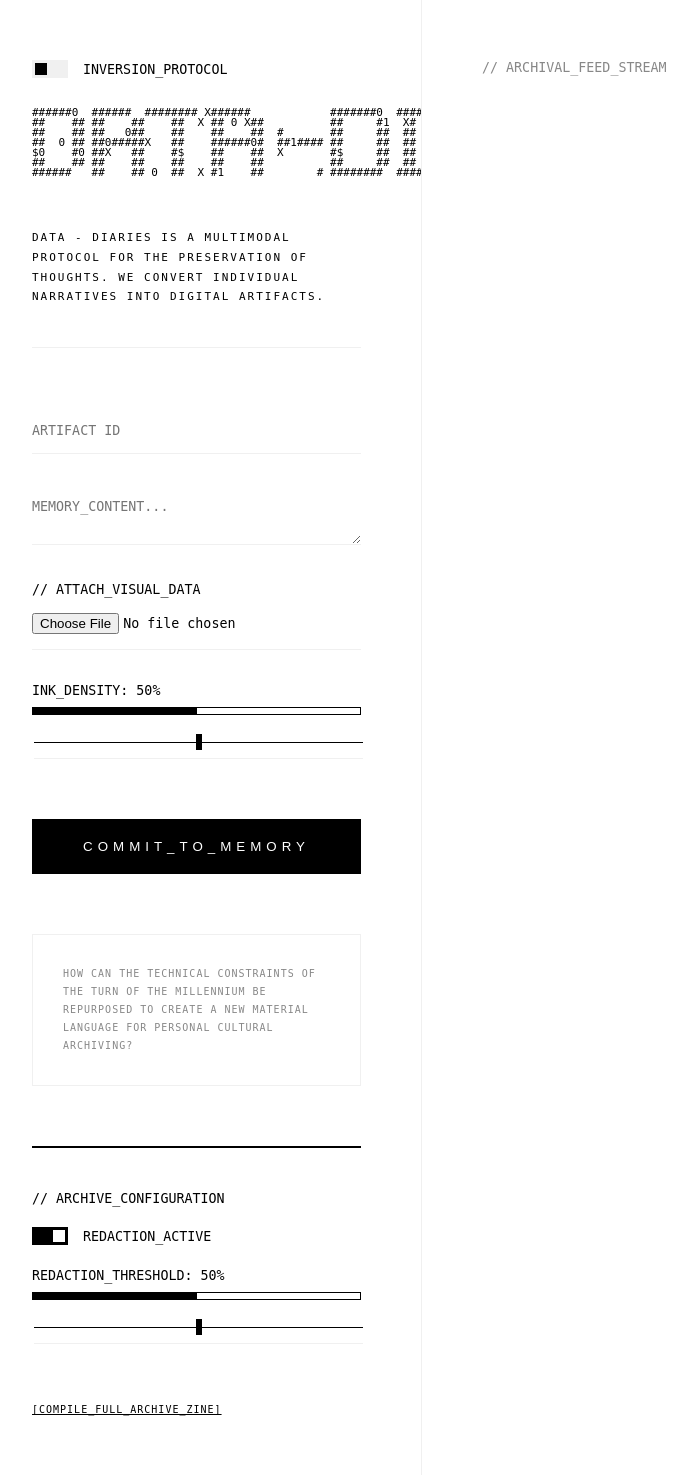
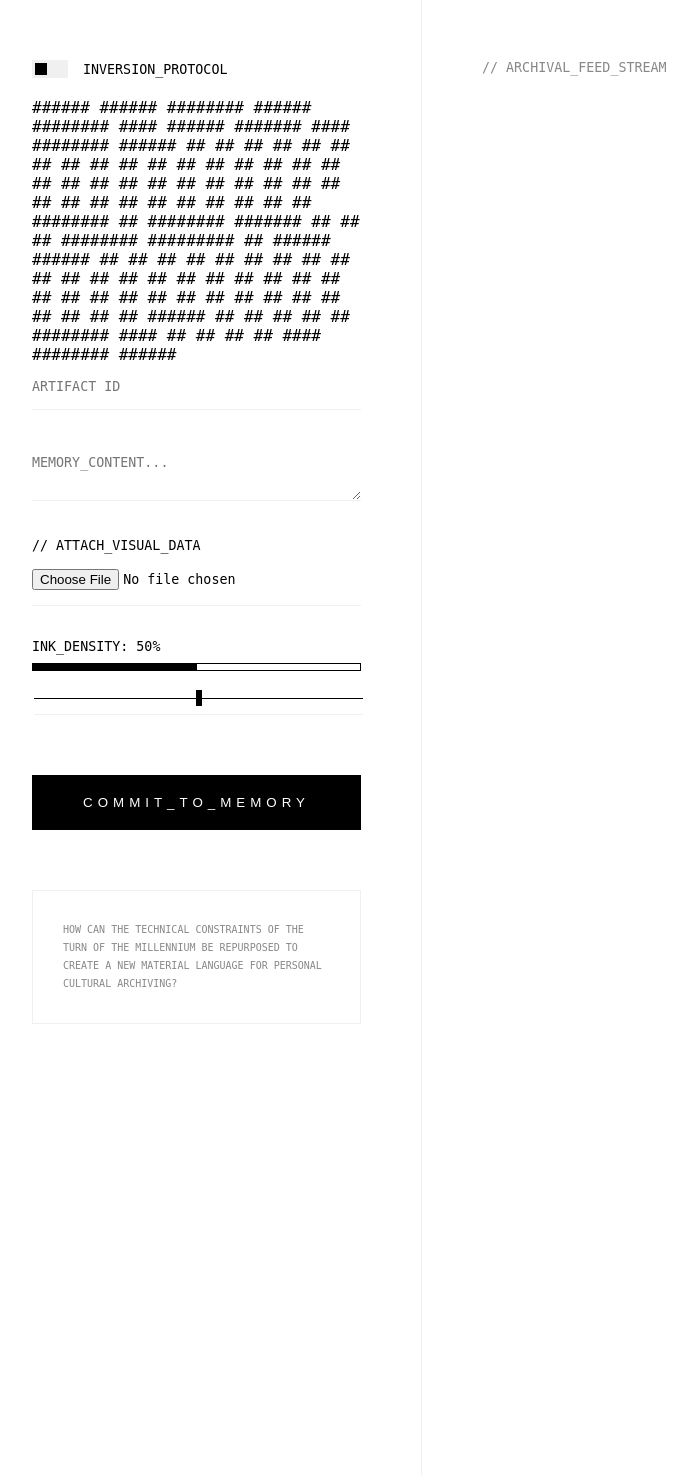
Before and after one commit to billym77/data_diaries, a Flask app: page / in a window 1280 px wide. Shown: the whole page, without its empty margins (28-725 px from the left). Run offline with Flask 3, Linux system fonts and the light colour scheme.

```diff
--- a/templates/index.html
+++ b/templates/index.html
@@ -4,35 +4,18 @@
     <meta charset="UTF-8">
     <title>DATA DIARY // PROTOCOL</title>
     <style>
-        :root { --bg: #ffffff; --fg: #000000; --accent: #f0f0f0; }
-        body.inverted { --bg: #000000; --fg: #ffffff; --accent: #222222; }
+        :root { --bg: #ffffff; --fg: #000; --accent: #f0f0f0; }
+        body.inverted { --bg: #000; --fg: #fff; --accent: #222; }
 
         body {
-            background: var(--bg); color: var(--fg);
-            font-family: 'Andale Mono', monospace;
-            display: grid;
-            grid-template-columns: 450px 1fr; /* HARD BOUNDARY: Protocol vs Feed */
-            margin: 0; padding: 0;
-            text-transform: uppercase; font-weight: 200;
-            transition: background 0.4s; height: 100vh; overflow: hidden;
+            background: var(--bg); color: var(--fg); font-family: 'Andale Mono', monospace;
+            display: grid; grid-template-columns: 450px 1fr; /* HARD BOUNDARY */
+            margin: 0; padding: 0; text-transform: uppercase; transition: background 0.4s; height: 100vh; overflow: hidden;
         }
 
-        #left-protocol {
-            padding: 60px; border-right: 1px solid var(--accent);
-            height: 100vh; overflow-y: auto; box-sizing: border-box;
-            background: var(--bg); z-index: 10;
-        }
+        #left-protocol { padding: 60px; border-right: 1px solid var(--accent); height: 100vh; overflow-y: auto; box-sizing: border-box; background: var(--bg); z-index: 10; }
+        #right-print { padding: 60px; height: 100vh; overflow-y: auto; box-sizing: border-box; background: var(--bg); }
 
-        #right-print {
-            padding: 60px; height: 100vh;
-            overflow-y: auto; box-sizing: border-box;
-            background: var(--bg);
-        }
-
-        #logo-target { white-space: pre; font-size: 11px; line-height: 10px; margin-bottom: 50px; }
-        .manifesto { font-size: 11px; line-height: 1.8; letter-spacing: 2px; margin-bottom: 60px; border-bottom: 1px solid var(--accent); padding-bottom: 40px; }
-
-        /* BRUTALIST SLIDERS */
         .slider-section { margin-bottom: 30px; }
         .visual-level { display: flex; height: 6px; border: 1px solid var(--fg); margin-top: 8px; }
         .level-fill { height: 100%; background: var(--fg); }
@@ -40,13 +23,10 @@
         input[type=range]::-webkit-slider-runnable-track { height: 1px; background: var(--fg); }
         input[type=range]::-webkit-slider-thumb { -webkit-appearance: none; height: 16px; width: 6px; background: var(--fg); margin-top: -8px; border-radius: 0; }
 
-        /* RESEARCH TEXT AREA */
-        .research-question { font-size: 10px; color: #888; line-height: 1.8; letter-spacing: 1px; margin-top: 60px; padding: 30px; border: 0.5px solid var(--accent); }
-
-        /* TOGGLES */
+        .research-question { font-size: 10px; color: #888; line-height: 1.8; margin-top: 60px; padding: 30px; border: 0.5px solid var(--accent); }
         .control-row { display: flex; align-items: center; gap: 15px; margin-bottom: 20px; }
         .switch { position: relative; display: inline-block; width: 36px; height: 18px; }
-        .switch input { opacity: 0; width: 0; height: 0; }
+        .switch input { opacity: 0; }
         .slider { position: absolute; cursor: pointer; top: 0; left: 0; right: 0; bottom: 0; background-color: var(--accent); transition: .4s; }
         .slider:before { position: absolute; content: ""; height: 12px; width: 12px; left: 3px; bottom: 3px; background-color: var(--fg); transition: .4s; }
         input:checked + .slider { background-color: var(--fg); }
@@ -57,64 +37,32 @@
 
         input, textarea { background: transparent; color: var(--fg); border: none; border-bottom: 1px solid var(--accent); width: 100%; margin-bottom: 30px; padding: 15px 0; font-family: inherit; outline: none; }
         button { background: var(--fg); color: var(--bg); border: none; padding: 20px; width: 100%; cursor: pointer; letter-spacing: 5px; }
-        .protocol-link { font-size: 10px; text-decoration: underline; cursor: pointer; display: block; margin-top: 20px; letter-spacing: 1px; }
+        .protocol-link { font-size: 10px; text-decoration: underline; cursor: pointer; display: block; margin-top: 20px; }
     </style>
 </head>
 <body id="main-body">
-
 <div id="left-protocol">
     <div class="control-row">
         <label class="switch"><input type="checkbox" id="invert-toggle" onclick="toggleInvert()"><span class="slider"></span></label>
         <small>INVERSION_PROTOCOL</small>
     </div>
-
     <div id="logo-target">{{ logo_ascii }}</div>
-
-    <div class="manifesto">
-        DATA - DIARIES IS A MULTIMODAL PROTOCOL FOR THE PRESERVATION OF THOUGHTS. WE CONVERT INDIVIDUAL NARRATIVES INTO DIGITAL ARTIFACTS.
-    </div>
-
     <form method="POST" action="/submit" enctype="multipart/form-data">
         <input type="text" name="description" placeholder="ARTIFACT_ID">
         <textarea name="user_text" placeholder="MEMORY_CONTENT..."></textarea>
-
         <small>// ATTACH_VISUAL_DATA</small>
         <input type="file" name="image_file" style="margin-bottom:30px;">
-
         <div class="slider-section">
             <small>INK_DENSITY: <span id="ink-val">50</span>%</small>
             <div class="visual-level"><div id="ink-fill" class="level-fill" style="width: 50%;"></div></div>
             <input type="range" name="density_slider" min="0" max="100" value="50" oninput="updateInk(this.value)">
         </div>
-
         <button type="submit">COMMIT_TO_MEMORY</button>
     </form>
-
-    <div class="research-question">
-        HOW CAN THE TECHNICAL CONSTRAINTS OF THE TURN OF THE MILLENNIUM BE REPURPOSED TO CREATE A NEW MATERIAL LANGUAGE FOR PERSONAL CULTURAL ARCHIVING?
+    <div class="research-question">HOW CAN THE TECHNICAL CONSTRAINTS OF THE TURN OF THE MILLENNIUM BE REPURPOSED TO CREATE A NEW MATERIAL LANGUAGE FOR PERSONAL CULTURAL ARCHIVING?</div>
 </div>
-
-    <div style="margin-top: 60px; border-top: 2px solid var(--fg); padding-top: 40px;">
-        <small>// ARCHIVE_CONFIGURATION</small>
-        <div class="control-row" style="margin-top:20px;">
-            <label class="switch"><input type="checkbox" id="redact-toggle" checked><span class="slider"></span></label>
-            <small>REDACTION_ACTIVE</small>
-        </div>
-        <div class="slider-section">
-            <small>REDACTION_THRESHOLD: <span id="redact-val">50</span>%</small>
-            <div class="visual-level"><div id="redact-fill" class="level-fill" style="width: 50%;"></div></div>
-            <input type="range" id="zine-level" min="0" max="100" value="50" oninput="updateRedact(this.value)">
-        </div>
-        {% if session.get('last_artifact_ready') %}
-            <a onclick="downloadReceipt()" class="protocol-link">[GENERATE_INDIVIDUAL_RECEIPT]</a>
-        {% endif %}
-        <a onclick="generateZine()" class="protocol-link">[COMPILE_FULL_ARCHIVE_ZINE]</a>
-    </div>
-</div>
-
 <div id="right-print">
     <small style="display: block; margin-bottom: 40px; color: #888;">// ARCHIVAL_FEED_STREAM</small>
-    <div id="print-zone">
     {% for entry in gallery %}
     <div class="gallery-item" style="margin-bottom: 120px; border-bottom: 1px solid var(--accent); padding-bottom: 60px;">
         <small>{{ entry.date }} // {{ entry.time }} // ID: {{ entry.desc }}</small>
@@ -123,45 +71,12 @@
     </div>
     {% endfor %}
 </div>
-</div>
-
 <script>
     const body = document.getElementById('main-body');
     const toggle = document.getElementById('invert-toggle');
     if (localStorage.getItem('inverted') === 'true') { body.classList.add('inverted'); toggle.checked = true; }
-
-    function toggleInvert() {
-        const inv = body.classList.toggle('inverted');
-        localStorage.setItem('inverted', inv);
-    }
-
-    function updateInk(v) {
-        document.getElementById('ink-val').innerText = v;
-        document.getElementById('ink-fill').style.width = v + "%";
-    }
-
-    function updateRedact(v) {
-        document.getElementById('redact-val').innerText = v;
-        document.getElementById('redact-fill').style.width = v + "%";
-    }
-
-    const target = document.getElementById('logo-target');
-    const originalLogo = `{{ logo_ascii | safe }}`;
-    function glitchLogo() {
-        let res = "";
-        for(let i=0; i<originalLogo.length; i++) {
-            res += (Math.random() < 0.05 && originalLogo[i] !== '\n') ? "X#$01"[Math.floor(Math.random()*5)] : originalLogo[i];
-        }
-        target.innerText = res;
-    }
-    setInterval(glitchLogo, 60);
-
-    function downloadReceipt() { window.location.href = `/download_receipt?invert=${toggle.checked}`; }
-    function generateZine() {
-        const lvl = document.getElementById('zine-level').value;
-        const mode = document.getElementById('redact-toggle').checked ? 'redacted' : 'full';
-        window.location.href = `/generate_zine?invert=${toggle.checked}&level=${lvl}&mode=${mode}`;
-    }
+    function toggleInvert() { const inv = body.classList.toggle('inverted'); localStorage.setItem('inverted', inv); }
+    function updateInk(v) { document.getElementById('ink-val').innerText = v; document.getElementById('ink-fill').style.width = v + "%"; }
 </script>
 </body>
 </html>
```
Also changed, not shown: app.py (+3 -4 lines). Lines whose indentation alone changed are shown as unchanged.
